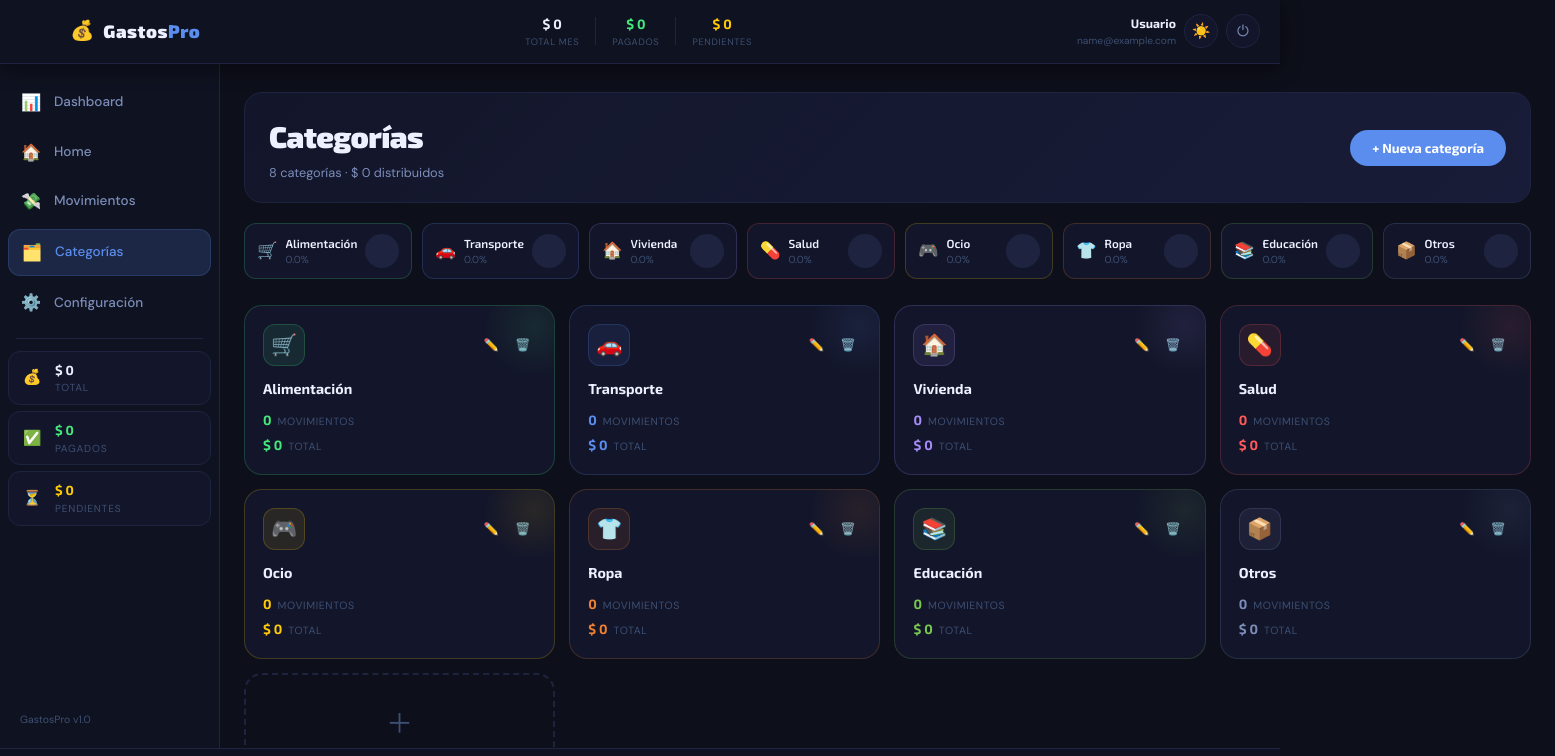
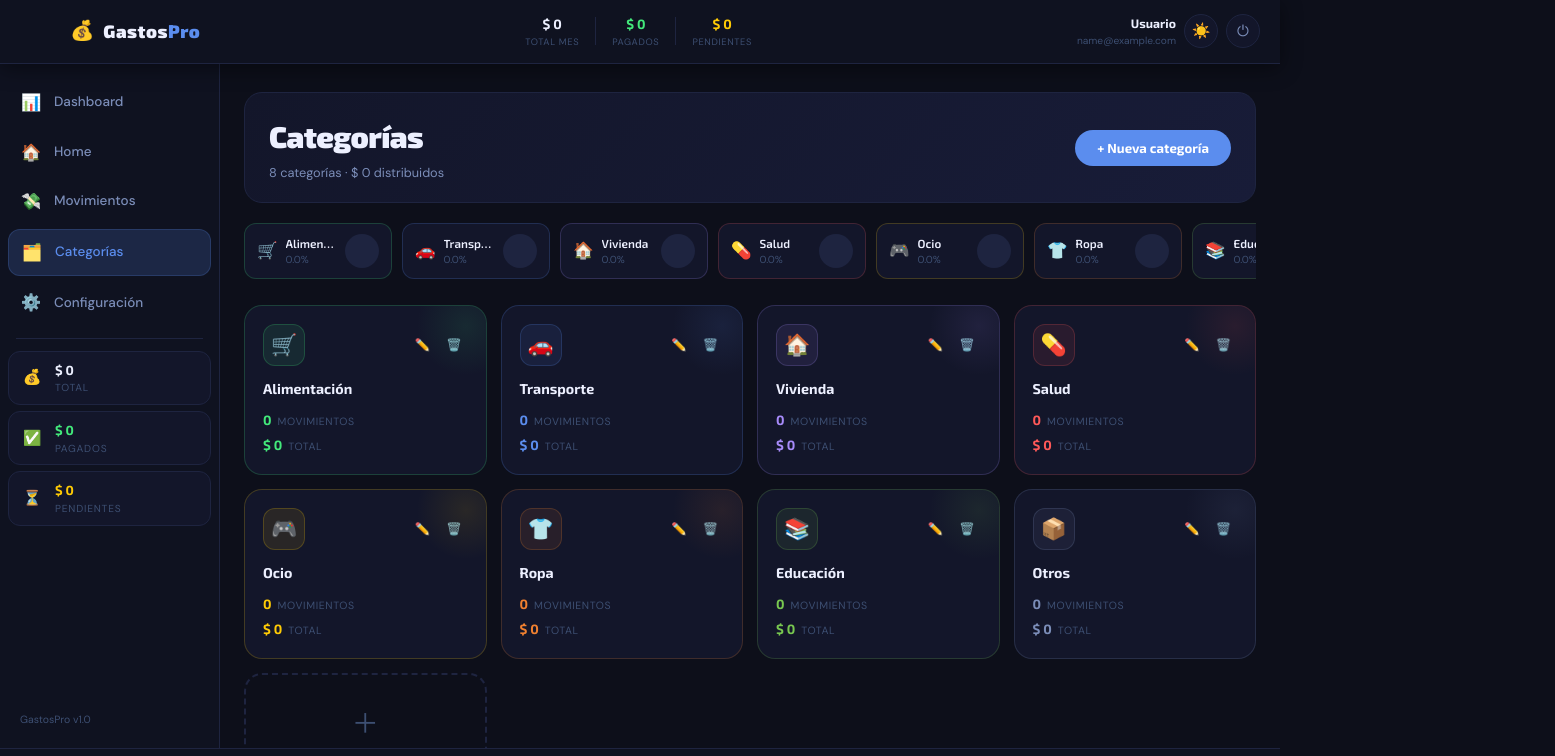
Before and after one commit to JairoDuenas/control-gastos-v2, a React (Vite) app: page /categorias in a window 1280 px wide. Shown: the top 756 px of the page, 1555 px wide, since content can reach past the window. Built offline with nearby package versions, Linux system fonts and the light colour scheme; sample sign-in values are in the browser's storage.

Commit message:
Ajuste de layout, categoriasPage

```diff
--- a/src/components/ui/shared.jsx
+++ b/src/components/ui/shared.jsx
@@ -6,6 +6,10 @@ export const PageShell = styled.div`
   flex-direction: column;
   gap: ${({ $gap }) => $gap ?? "20px"};
   animation: fadeUp 0.3s ease;
+  /* ✅ Evita que el contenido se desborde horizontalmente */
+  min-width: 0;
+  width: 100%;
+  overflow-x: hidden;
 `;
 
 /* ── Hero de página (banner superior) ── */
@@ -17,16 +21,17 @@ export const PageHero = styled.div`
   gap: 12px;
   padding: 20px 24px;
   border-radius: ${({ theme }) => theme.radii.lg};
-  background: linear-gradient(
-    135deg,
-    ${({ theme }) => theme.colors.bgCard} 0%,
-    #181c38 100%
-  );
+  /* ✅ Gradiente usa colores del tema en lugar de #181c38 hardcodeado */
+  background: ${({ theme }) =>
+    theme.mode === "dark"
+      ? `linear-gradient(135deg, ${theme.colors.bgCard} 0%, #181c38 100%)`
+      : `linear-gradient(135deg, ${theme.colors.bgCard} 0%, ${theme.colors.bgCardHov} 100%)`};
   border: 1px solid ${({ theme }) => theme.colors.border};
 
   @media (max-width: 480px) {
     flex-direction: column;
     align-items: flex-start;
+    padding: 16px;
   }
 `;
 
@@ -84,6 +89,9 @@ export const SectionCard = styled.div`
   border-radius: ${({ theme }) => theme.radii.lg};
   padding: ${({ $pad }) => $pad ?? "20px"};
   transition: transform 0.2s;
+  /* ✅ Evita overflow interno */
+  min-width: 0;
+  overflow: hidden;
   ${({ $hoverable }) =>
     $hoverable && `&:hover { transform: translateY(-2px); }`}
 `;
--- a/src/layout/MainLayout.jsx
+++ b/src/layout/MainLayout.jsx
@@ -1,4 +1,4 @@
-import { useState } from "react";
+import { useState, useEffect } from "react";
 import { Outlet } from "react-router-dom";
 import styled from "styled-components";
 import { Header } from "./Header";
@@ -9,6 +9,16 @@ const isMobile = () => window.innerWidth <= 768;
 
 export function MainLayout() {
   const [sidebarOpen, setSidebarOpen] = useState(!isMobile());
+
+  // ✅ Cierra el sidebar automáticamente al redimensionar a mobile
+  useEffect(() => {
+    const handleResize = () => {
+      if (isMobile()) setSidebarOpen(false);
+    };
+    window.addEventListener("resize", handleResize);
+    return () => window.removeEventListener("resize", handleResize);
+  }, []);
+
   const toggleSidebar = () => setSidebarOpen((p) => !p);
   const closeSidebar = () => {
     if (isMobile()) setSidebarOpen(false);
@@ -19,6 +29,10 @@ export function MainLayout() {
       <Header onToggleSidebar={toggleSidebar} />
       <Body>
         <Sidebar open={sidebarOpen} onClose={closeSidebar} />
+
+        {/* ✅ Overlay para cerrar sidebar al tocar fuera en mobile */}
+        {sidebarOpen && <Overlay onClick={closeSidebar} />}
+
         <Main $open={sidebarOpen}>
           <Outlet />
         </Main>
@@ -32,6 +46,8 @@ const Shell = styled.div`
   display: flex;
   flex-direction: column;
   min-height: 100vh;
+  /* ✅ Evita overflow horizontal global */
+  overflow-x: hidden;
 `;
 
 const Body = styled.div`
@@ -39,10 +55,26 @@ const Body = styled.div`
   flex: 1;
   padding-top: ${({ theme }) => theme.header.height};
   padding-bottom: ${({ theme }) => theme.footer.height};
+  /* ✅ Necesario para que el Main no se desborde */
+  overflow-x: hidden;
+`;
+
+/* ✅ Overlay semitransparente que aparece detrás del sidebar en mobile */
+const Overlay = styled.div`
+  display: none;
+  @media (max-width: 768px) {
+    display: block;
+    position: fixed;
+    inset: 0;
+    background: rgba(0, 0, 0, 0.45);
+    z-index: 90; /* debajo del sidebar, encima del contenido */
+  }
 `;
 
 const Main = styled.main`
   flex: 1;
+  /* ✅ min-width: 0 es clave — sin esto flex ignora el ancho disponible */
+  min-width: 0;
   margin-left: ${({ theme, $open }) =>
     $open ? theme.sidebar.width : theme.sidebar.collapsed};
   transition: margin-left 0.28s ease;
@@ -52,8 +84,11 @@ const Main = styled.main`
       ${({ theme }) => theme.header.height}-${({ theme }) =>
         theme.footer.height}
   );
+
   @media (max-width: 768px) {
-    margin-left: 0;
+    /* ✅ En mobile el sidebar flota (position fixed/absolute), no empuja el Main */
+    margin-left: 0 !important;
     padding: 18px 14px 32px;
+    width: 100%;
   }
 `;
--- a/src/pages/CategoriasPage.jsx
+++ b/src/pages/CategoriasPage.jsx
@@ -46,7 +46,7 @@ export function CategoriasPage() {
         <PrimaryBtn onClick={openAdd}>+ Nueva categoría</PrimaryBtn>
       </PageHero>
 
-      {/* Resumen horizontal */}
+      {/* Resumen horizontal — scroll en desktop, wrap en mobile */}
       <ScrollRow>
         {categorias.map((cat) => {
           const total = movimientos
@@ -103,11 +103,16 @@ export function CategoriasPage() {
 }
 
 /* ── Styled locales ── */
+
+/* ✅ Siempre scroll horizontal — evita que los chips colapsen en mobile */
 const ScrollRow = styled.div`
   display: flex;
   gap: 10px;
   overflow-x: auto;
   padding-bottom: 6px;
+  /* Que no se compriman los chips */
+  flex-wrap: nowrap;
+
   &::-webkit-scrollbar {
     height: 4px;
   }
@@ -116,13 +121,17 @@ const ScrollRow = styled.div`
     border-radius: 4px;
   }
 
+  /* En mobile mostramos scroll horizontal también, más cómodo que un grid apretado */
   @media (max-width: 600px) {
-    display: grid;
-    grid-template-columns: 1fr 1fr;
-    overflow-x: visible;
-    padding-bottom: 0;
+    /* padding lateral para que el primer chip no quede pegado al borde */
+    padding-left: 2px;
+    padding-right: 2px;
+    /* scroll snapping para mejor UX táctil */
+    scroll-snap-type: x mandatory;
+    -webkit-overflow-scrolling: touch;
   }
 `;
+
 const SummaryChip = styled.div`
   display: flex;
   align-items: center;
@@ -131,14 +140,17 @@ const SummaryChip = styled.div`
   border-radius: ${({ theme }) => theme.radii.md};
   background: ${({ theme }) => theme.colors.bgCard};
   border: 1px solid ${({ $color }) => `${$color}33`};
-  flex-shrink: 0;
+  /* ✅ Ancho fijo para que el scroll funcione bien en cualquier pantalla */
+  flex: 0 0 148px;
   min-width: 148px;
 
   @media (max-width: 600px) {
-    min-width: 0;
-    flex-shrink: 1;
+    scroll-snap-align: start;
+    flex: 0 0 140px;
+    min-width: 140px;
   }
 `;
+
 const ChipIcon = styled.span`
   font-size: 1.1rem;
   flex-shrink: 0;
@@ -178,20 +190,25 @@ const ChipFill = styled.div`
   background: ${({ $color }) => $color};
   transition: height 0.5s ease;
 `;
+
+/* ✅ Grid responsive con auto-fill — se adapta solo sin tantos breakpoints manuales */
 const Grid = styled.div`
   display: grid;
-  grid-template-columns: repeat(4, 1fr);
+  grid-template-columns: repeat(auto-fill, minmax(200px, 1fr));
   gap: 14px;
-  @media (max-width: 1024px) {
-    grid-template-columns: repeat(3, 1fr);
+
+  /* En pantallas muy chicas forzamos 2 columnas para que no queden tarjetas enormes */
+  @media (max-width: 480px) {
+    grid-template-columns: repeat(2, 1fr);
+    gap: 10px;
   }
-  @media (max-width: 700px) {
-    grid-template-columns: repeat(2, 1fr);
-  }
-  @media (max-width: 420px) {
+
+  /* En pantallas muy muy chicas, 1 columna */
+  @media (max-width: 320px) {
     grid-template-columns: 1fr;
   }
 `;
+
 const AddCard = styled.div`
   display: flex;
   flex-direction: column;
```
